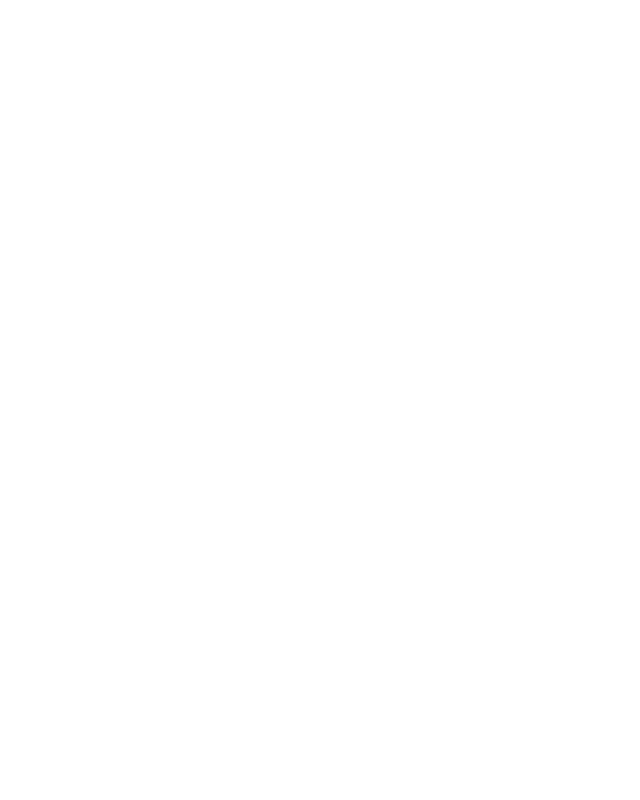
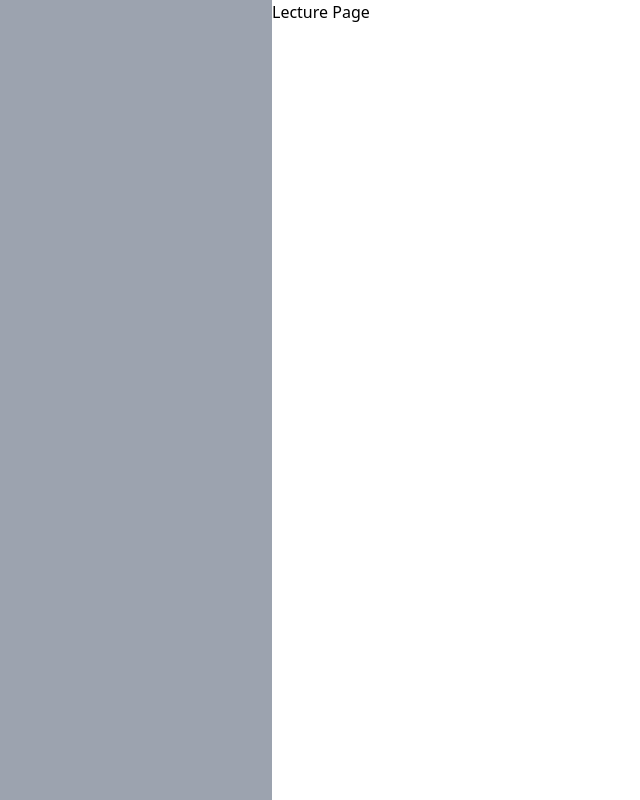
Before and after one commit to SatvikVerma01/Project, a React (Create React App) app: page /lecture/1 in a window 1280 px wide. Shown: the whole page, without its empty margins (48-688 px from the left). Built offline with nearby package versions, Linux system fonts and the light colour scheme.

Commit message:
setup child routes

```diff
--- a/src/App.tsx
+++ b/src/App.tsx
@@ -1,11 +1,8 @@
 import React from 'react';
 import { BrowserRouter, Redirect, Route, Switch } from 'react-router-dom';
-import DashboardPage from './pages/Dashboard.page';
-import LoginPage from './pages/Login.page';
-import RecordingsPage from './pages/Recordings.page';
-import SignupPage from './pages/Signup.page';
-
-
+import AppContainerPage from './pages/AppContainer.page';
+import AuthPage from './pages/Auth.page';
+import NotFoundPage from './pages/NotFound.page';
 
 function App() {
   return (
@@ -15,17 +12,14 @@
           <Route path="/" exact>
             <Redirect to="/login"></Redirect>
           </Route>
-          <Route path="/login">
-         <LoginPage></LoginPage>
+          <Route path={["/login","/signup"]} exact>
+            <AuthPage/>
           </Route>
-           <Route path="/signup">
-        <SignupPage></SignupPage>
+          <Route path={["/dashboard","/recordings","/lecture/:lectureNumber"]} exact>
+            <AppContainerPage/>
           </Route>
-           <Route path="/dashboard">
-       <DashboardPage></DashboardPage>
-          </Route>
-           <Route path="/recordings">
-         <RecordingsPage></RecordingsPage>
+          <Route>
+            <NotFoundPage/>
           </Route>
         </Switch>
       </BrowserRouter>
--- /dev/null
+++ b/src/components/AuthHero.tsx
@@ -0,0 +1,19 @@
+import { memo, FC } from "react";
+
+interface Props {
+
+}
+
+const AuthHero: FC<Props> = (props) => {
+    return (
+        <div className="h-screen w-1/2 bg-black text-white" >
+            Logo
+        </div>
+    );
+};
+
+AuthHero.defaultProps = {
+
+}
+
+export default memo(AuthHero);
--- /dev/null
+++ b/src/components/LeftSidebar.tsx
@@ -0,0 +1,18 @@
+import { memo, FC } from "react";
+
+interface Props{
+
+}
+
+const LeftSidebar: FC<Props> = (props) => {
+    return (
+        <div className="h-screen w-80 bg-gray-400">
+        </div>
+    );
+};
+
+LeftSidebar.defaultProps = {
+
+}
+
+export default memo(LeftSidebar);
--- /dev/null
+++ b/src/pages/AppContainer.page.tsx
@@ -0,0 +1,30 @@
+import {memo, FC} from "react";
+import {Route, Switch} from "react-router-dom";
+import LeftSidebar from "../components/LeftSidebar";
+import DashboardPage from "./Dashboard.page";
+import LecturePage from "./Lecture.Page";
+import RecordingsPage from "./Recordings.page";
+interface Props {}
+
+const AppContainer: FC<Props> = (props) => {
+  return (
+    <div className="flex">
+      <LeftSidebar/>
+      <Switch>
+        <Route path="/dashboard">
+          <DashboardPage/>
+        </Route>
+        <Route path="/recordings">
+          <RecordingsPage/>
+        </Route>
+        <Route path="/lecture/:lectureNumber">
+          <LecturePage/>
+        </Route>
+      </Switch>
+    </div>
+  );
+};
+
+AppContainer.defaultProps = {};
+
+export default memo(AppContainer);
--- /dev/null
+++ b/src/pages/Auth.page.tsx
@@ -0,0 +1,27 @@
+import {memo, FC} from "react";
+import {Route, Switch} from "react-router-dom";
+import AuthHero from "../components/AuthHero";
+import LoginPage from "./Login.page";
+import SignupPage from "./Signup.page";
+
+interface Props {}
+
+const Auth: FC<Props> = (props) => {
+  return (
+    <div className="flex justify-between">
+      <Switch>
+        <Route path="/login">
+          <LoginPage></LoginPage>
+        </Route>
+        <Route path="/signup">
+          <SignupPage></SignupPage>
+        </Route>
+      </Switch>
+      <AuthHero></AuthHero>
+    </div>
+  );
+};
+
+Auth.defaultProps = {};
+
+export default memo(Auth);
--- /dev/null
+++ b/src/pages/Lecture.Page.tsx
@@ -0,0 +1,19 @@
+import { memo, FC } from "react";
+
+interface Props {
+
+}
+
+const Lecture: FC<Props> = (props) => {
+    return (
+        <div>
+            Lecture Page
+        </div>
+    );
+};
+
+Lecture.defaultProps = {
+
+}
+
+export default memo(Lecture);
--- /dev/null
+++ b/src/pages/NotFound.page.tsx
@@ -0,0 +1,19 @@
+import { memo, FC } from "react";
+
+interface Props {
+
+}
+
+const NotFound: FC<Props> = (props) => {
+    return (
+        <div className="bg-red-200 text-red-900 font-bold h-screen w-screen text-6xl text-center">
+            Page not found!
+       </div>
+    );
+};
+
+NotFound.defaultProps = {
+
+}
+
+export default memo(NotFound);
--- a/src/pages/Signup.page.tsx
+++ b/src/pages/Signup.page.tsx
@@ -1,5 +1,6 @@
 import { memo, FC } from "react";
 import { Link } from "react-router-dom";
+import AuthHero from "../components/AuthHero";
 
 interface Props {
 
@@ -7,10 +8,11 @@
 
 const Signup: FC<Props> = (props) => {
     return (
-        <div >
+        <div>
             Signup Page
             <Link to="/login">Already have an account.Login in</Link>
         </div>
+
     );
 };
 
```
Also changed, not shown: src/pages/Login.page.tsx (+8 -5 lines).
